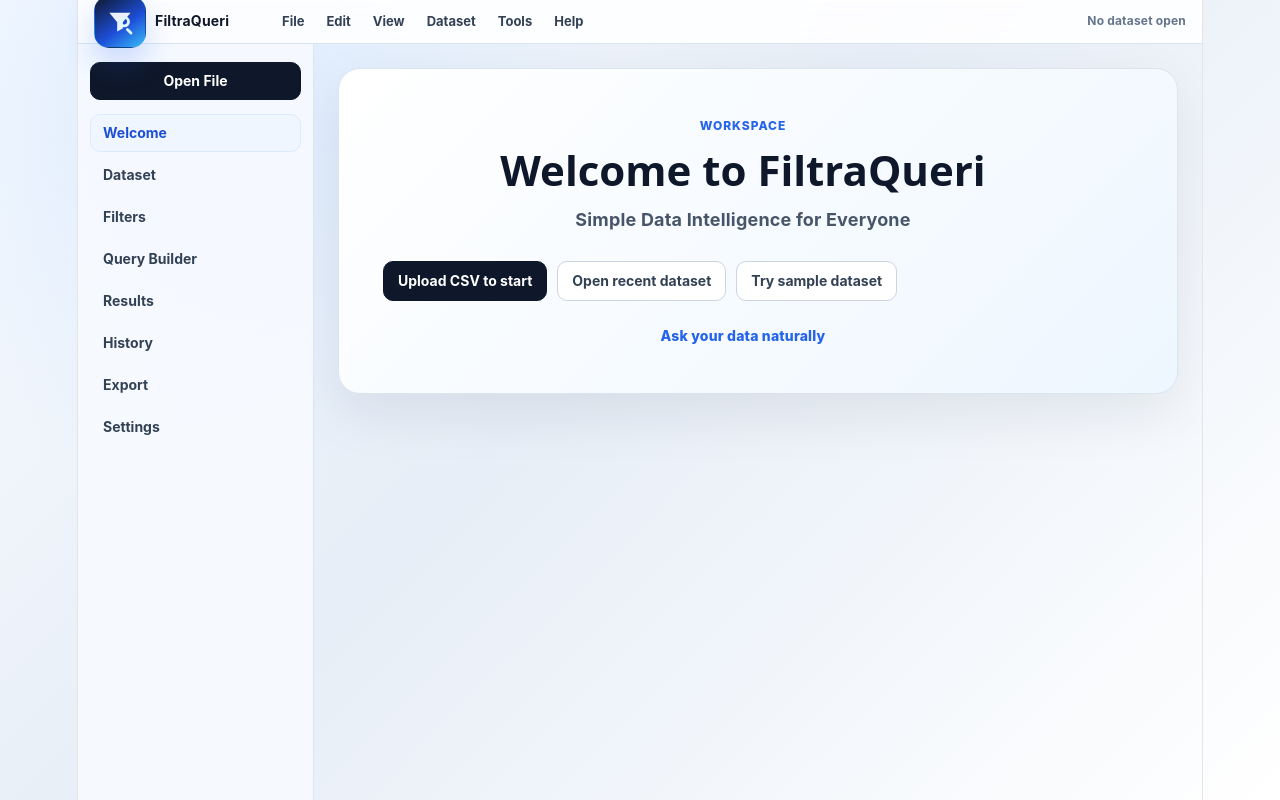
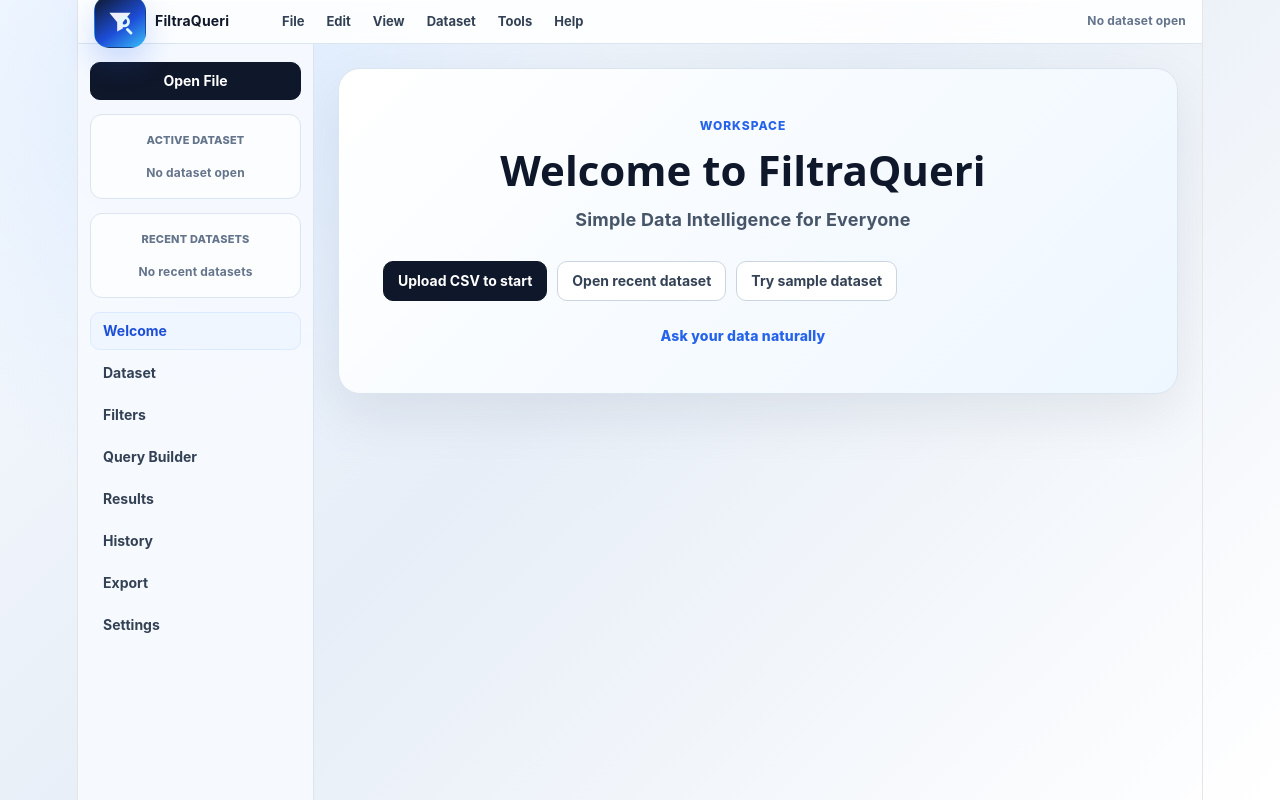
Before and after one commit to christiea850-glitch/filtraqueri, a React (Vite) app in the folder frontend/: page / in a window 1280 px wide. Built offline with nearby package versions, Linux system fonts and the light colour scheme.

Commit message:
Phase D-1 add dataset session sidebar foundation

```diff
--- a/frontend/src/App.css
+++ b/frontend/src/App.css
@@ -140,6 +140,59 @@
 
 .sidebar-file-input {
   display: none;
+}
+
+.sidebar-dataset-summary,
+.sidebar-recents {
+  display: grid;
+  gap: 7px;
+  padding: 12px;
+  border: 1px solid #dbe5ef;
+  border-radius: 12px;
+  background: rgba(255, 255, 255, 0.72);
+}
+
+.sidebar-dataset-summary p,
+.sidebar-recents p {
+  margin: 0;
+  color: #64748b;
+  font-size: 11px;
+  font-weight: 850;
+  text-transform: uppercase;
+}
+
+.sidebar-dataset-summary strong,
+.sidebar-recents strong {
+  color: #172033;
+  font-size: 13px;
+  font-weight: 800;
+  overflow-wrap: anywhere;
+}
+
+.sidebar-dataset-summary span,
+.sidebar-recents span {
+  color: #64748b;
+  font-size: 12px;
+  font-weight: 650;
+}
+
+.sidebar-recents button {
+  display: grid;
+  gap: 3px;
+  width: 100%;
+  padding: 9px;
+  border: 1px solid transparent;
+  border-radius: 10px;
+  background: transparent;
+  font: inherit;
+  text-align: left;
+  cursor: pointer;
+}
+
+.sidebar-recents button:hover,
+.sidebar-recents button.is-active {
+  border-color: #dbeafe;
+  background: #eff6ff;
 }
 
 .left-sidebar nav {
--- a/frontend/src/App.tsx
+++ b/frontend/src/App.tsx
@@ -88,6 +88,23 @@
   sortDirection: SortDirection;
 };
 
+type DatasetSession = {
+  dataset: DatasetMetadata;
+  previewResult: ResultState;
+  filteredResult: ResultState;
+  queriedResult: ResultState;
+  filterValues: Record<string, FilterState>;
+  querySelectedColumns: string[];
+  queryGroupBy: string[];
+  queryAggregations: AggregationState[];
+  querySortColumn: string;
+  querySortDirection: SortDirection;
+  queryLimit: string;
+  hasRunQuery: boolean;
+  activeResultTab: ResultTabKey;
+  queryHistory: HistoryItem[];
+};
+
 type ActiveView =
   | "welcome"
   | "dataset"
@@ -111,6 +128,7 @@
 function App() {
   const sidebarFileInputRef = useRef<HTMLInputElement | null>(null);
   const [dataset, setDataset] = useState<DatasetMetadata | null>(null);
+  const [recentDatasets, setRecentDatasets] = useState<DatasetSession[]>([]);
   const [activeView, setActiveView] = useState<ActiveView>("welcome");
   const [shouldOpenFilePicker, setShouldOpenFilePicker] = useState(false);
   const [selectedFileName, setSelectedFileName] = useState("");
@@ -242,6 +260,82 @@
       ...currentHistory.slice(0, 7),
     ]);
   };
+
+  const createDatasetSession = (datasetMetadata: DatasetMetadata): DatasetSession => ({
+    dataset: datasetMetadata,
+    previewResult,
+    filteredResult,
+    queriedResult,
+    filterValues,
+    querySelectedColumns,
+    queryGroupBy,
+    queryAggregations,
+    querySortColumn,
+    querySortDirection,
+    queryLimit,
+    hasRunQuery,
+    activeResultTab,
+    queryHistory,
+  });
+
+  const addRecentDataset = (session: DatasetSession) => {
+    setRecentDatasets((currentSessions) => [
+      session,
+      ...currentSessions
+        .filter((recentSession) => recentSession.dataset.dataset_id !== session.dataset.dataset_id)
+        .slice(0, 5),
+    ]);
+  };
+
+  const restoreDatasetSession = (session: DatasetSession) => {
+    setDataset(session.dataset);
+    setPreviewResult(session.previewResult);
+    setFilteredResult(session.filteredResult);
+    setQueriedResult(session.queriedResult);
+    setFilterValues(session.filterValues);
+    setQuerySelectedColumns(session.querySelectedColumns);
+    setQueryGroupBy(session.queryGroupBy);
+    setQueryAggregations(session.queryAggregations);
+    setQuerySortColumn(session.querySortColumn);
+    setQuerySortDirection(session.querySortDirection);
+    setQueryLimit(session.queryLimit);
+    setHasRunQuery(session.hasRunQuery);
+    setActiveResultTab(session.activeResultTab);
+    setQueryHistory(session.queryHistory);
+    setSelectedFileName(session.dataset.original_filename);
+    setActiveView("results");
+  };
+
+  const activateRecentDataset = (datasetId: string) => {
+    const session = recentDatasets.find(
+      (recentSession) => recentSession.dataset.dataset_id === datasetId,
+    );
+
+    if (session) {
+      restoreDatasetSession(session);
+    }
+  };
+
+  useEffect(() => {
+    if (dataset) {
+      addRecentDataset(createDatasetSession(dataset));
+    }
+  }, [
+    dataset,
+    previewResult,
+    filteredResult,
+    queriedResult,
+    filterValues,
+    querySelectedColumns,
+    queryGroupBy,
+    queryAggregations,
+    querySortColumn,
+    querySortDirection,
+    queryLimit,
+    hasRunQuery,
+    activeResultTab,
+    queryHistory,
+  ]);
 
   const buildBackendFilters = () => {
     if (!dataset) return [];
@@ -838,6 +932,43 @@
           >
             Open File
           </button>
+          <div className="sidebar-dataset-summary" aria-label="Active dataset">
+            <p>Active dataset</p>
+            {dataset ? (
+              <>
+                <strong>{dataset.original_filename}</strong>
+                <span>
+                  {dataset.row_count.toLocaleString()} rows ·{" "}
+                  {dataset.column_count.toLocaleString()} columns
+                </span>
+              </>
+            ) : (
+              <span>No dataset open</span>
+            )}
+          </div>
+          <div className="sidebar-recents" aria-label="Recent datasets">
+            <p>Recent datasets</p>
+            {recentDatasets.length === 0 ? (
+              <span>No recent datasets</span>
+            ) : (
+              recentDatasets.map((session) => (
+                <button
+                  type="button"
+                  key={session.dataset.dataset_id}
+                  className={
+                    dataset?.dataset_id === session.dataset.dataset_id ? "is-active" : ""
+                  }
+                  onClick={() => activateRecentDataset(session.dataset.dataset_id)}
+                >
+                  <strong>{session.dataset.original_filename}</strong>
+                  <span>
+                    {session.dataset.row_count.toLocaleString()} rows ·{" "}
+                    {session.dataset.column_count.toLocaleString()} cols
+                  </span>
+                </button>
+              ))
+            )}
+          </div>
           <nav>
             {[
               ["welcome", "Welcome"],
```
